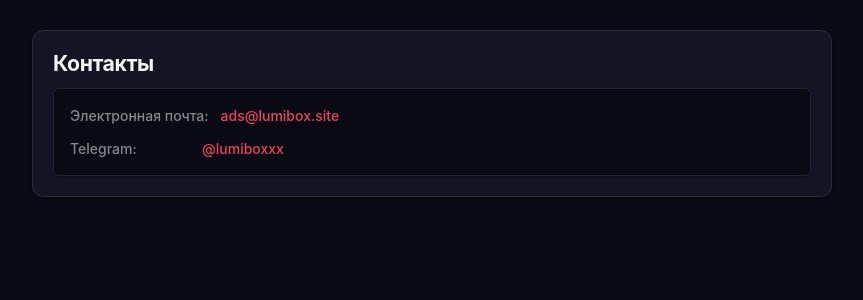
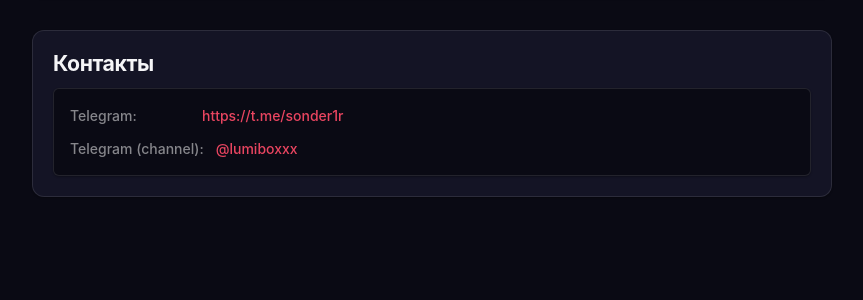
Before and after one commit to nm-backend/lumibox, a Django app: page /advertisers/ in a window 1280 px wide. Shown: the part 1617-1917 px from the top of the page, without its empty margins (208-1071 px from the left). Run offline with Django 5.2, Linux system fonts and the light colour scheme; parts of the project's set-up code (start-up, migrations or seed data) failed here and were passed over; some libraries are stand-ins or nearby versions.

Commit message:
Электронная почта

```diff
--- a/templates/advertisers.html
+++ b/templates/advertisers.html
@@ -127,11 +127,11 @@
             <h2 class="legal-section__title">{% trans "Контакты" %}</h2>
             <div class="legal-contact-card">
                 <div class="legal-contact-card__item">
-                    <span class="legal-contact-card__label">{% trans "Электронная почта:" %}</span>
-                    <a class="legal-contact-card__value" href="mailto:ads@lumibox.site">ads@lumibox.site</a>
+                    <span class="legal-contact-card__label">{% trans "Telegram:" %}</span>
+                    <a class="legal-contact-card__value" href="mailto:ads@lumibox.site">https://t.me/sonder1r</a>
                 </div>
                 <div class="legal-contact-card__item">
-                    <span class="legal-contact-card__label">{% trans "Telegram:" %}</span>
+                    <span class="legal-contact-card__label">{% trans "Telegram (channel):" %}</span>
                     <a class="legal-contact-card__value" href="https://t.me/lumiboxxx" target="_blank" rel="noopener noreferrer">@lumiboxxx</a>
                 </div>
             </div>
--- a/templates/copyright.html
+++ b/templates/copyright.html
@@ -53,8 +53,8 @@
             <h2 class="legal-section__title">{% trans "Контактная информация" %}</h2>
             <div class="legal-contact-card">
                 <div class="legal-contact-card__item">
-                    <span class="legal-contact-card__label">{% trans "Электронная почта:" %}</span>
-                    <a class="legal-contact-card__value" href="mailto:copyright@lumibox.site">copyright@lumibox.site</a>
+                    <span class="legal-contact-card__label">{% trans "Telegram:" %}</span>
+                    <a class="legal-contact-card__value" href="mailto:copyright@lumibox.site">https://t.me/sonder1r</a>
                 </div>
                 <div class="legal-contact-card__item">
                     <span class="legal-contact-card__label">{% trans "Время ответа:" %}</span>
```
